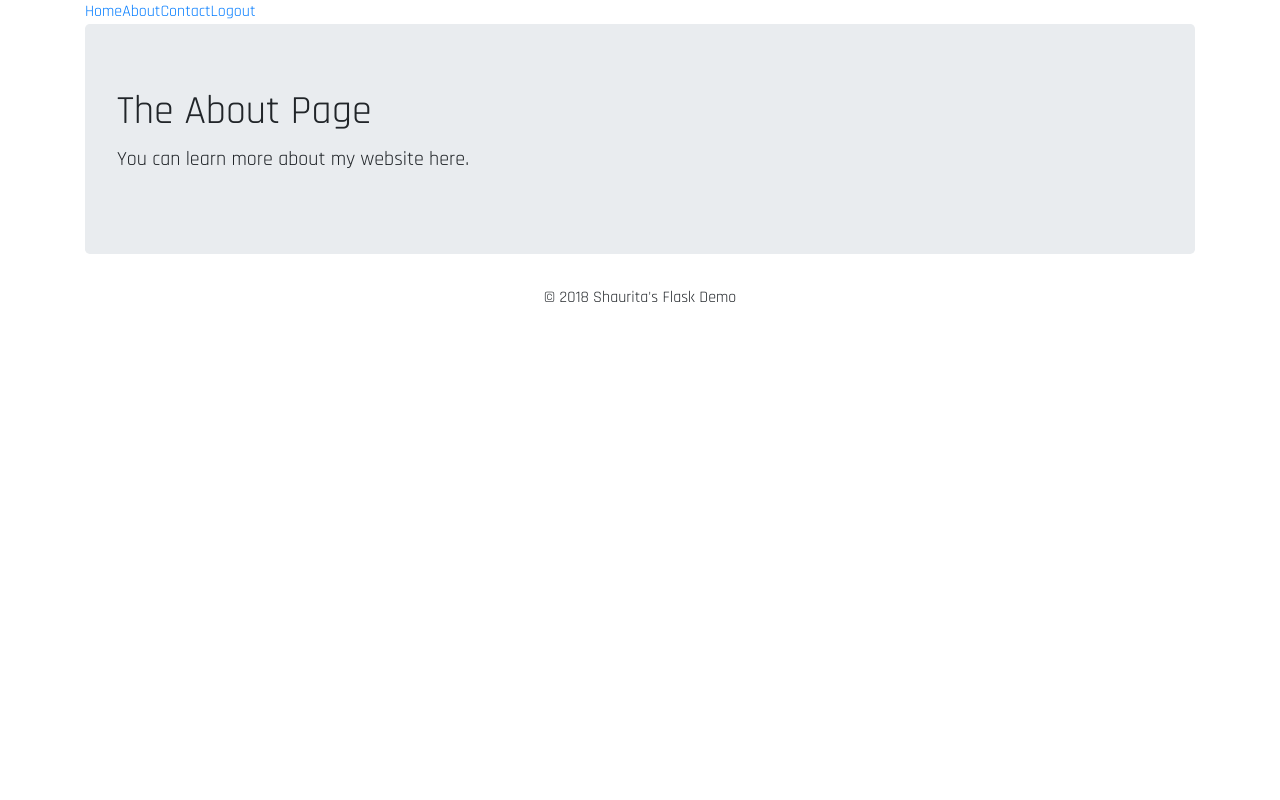
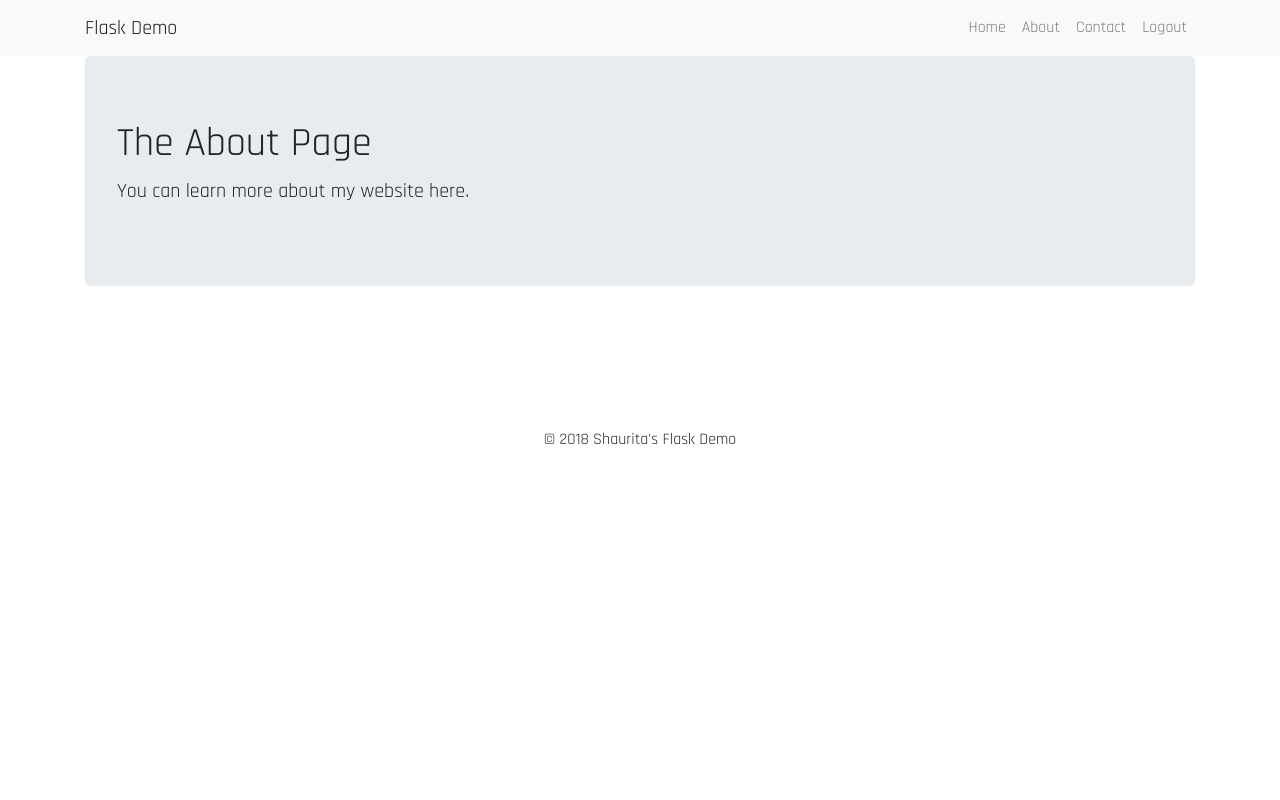
Before and after one commit to sdhutchins/flask-demo, a Flask app: page /about in a window 1280 px wide. Run offline with Flask 3, Linux system fonts and the light colour scheme; the visitor is signed in with stand-in values (Sample User, id 1); some libraries are stand-ins or nearby versions.

Commit message:
No nav on login.

```diff
--- a/app/templates/base.html
+++ b/app/templates/base.html
@@ -6,9 +6,6 @@
     <link rel="stylesheet" href="https://fonts.googleapis.com/css?family=Rajdhani">
     <!-- Bootstrap core CSS -->
     <link rel="stylesheet" href="{{ url_for('static', filename='css/bootstrap.min.css') }}">
-    <!-- jQuery and Popper.js -->
-    <script src="https://code.jquery.com/jquery-3.3.1.slim.min.js" integrity="sha384-q8i/X+965DzO0rT7abK41JStQIAqVgRVzpbzo5smXKp4YfRvH+8abtTE1Pi6jizo" crossorigin="anonymous"></script>
-<script src="https://cdnjs.cloudflare.com/ajax/libs/popper.js/1.14.6/umd/popper.min.js" integrity="sha384-wHAiFfRlMFy6i5SRaxvfOCifBUQy1xHdJ/yoi7FRNXMRBu5WHdZYu1hA6ZOblgut" crossorigin="anonymous"></script>
     <!-- Add a favicon -->
     <link rel="shortcut icon" href="{{ url_for('static', filename='favicon.ico') }}">
     <style>
@@ -16,25 +13,54 @@
       footer,header,hgroup,main,menu,nav,section,summary{
     font-family: 'Rajdhani', sans-serif;
       }
+      html, body {
+        height: 100%;
+      }
+      body {
+        display: flex;
+        flex-direction: column;
+      }
+      .container {
+        flex: 1;
+      }
     </style>
     </head>
   <body>
+    {% block navbar %}
+    <nav class="navbar navbar-expand-lg navbar-light bg-light">
+      <div class="container">
+        <a class="navbar-brand" href="{{ url_for('main.index') }}">Flask Demo</a>
+        {% if session.get('logged_in') %}
+        <div class="navbar-nav ml-auto">
+          <a class="nav-link" href="{{ url_for('main.index') }}">Home</a>
+          <a class="nav-link" href="{{ url_for('main.about') }}">About</a>
+          <a class="nav-link" href="{{ url_for('main.contact') }}">Contact</a>
+          <a class="nav-link" href="{{ url_for('main.logout') }}">Logout</a>
+        </div>
+        {% endif %}
+      </div>
+    </nav>
+    {% endblock %}
     <div class="container">
-      <div class="header clearfix">
-        <nav>
-          <ul class="nav nav-pills pull-right">
-            {% if session['logged_in'] == True %}
-            <li role="presentation"><a href="/">Home</a></li>
-            <li role="presentation"><a href="/about">About</a></li>
-            <li role="presentation"><a href="/contact">Contact</a></li>
-            <li role="presentation"><a href="/logout">Logout</a></li>
-            {% endif %}
-          </ul>
-        </nav>
-      </div>
+      {% with messages = get_flashed_messages() %}
+        {% if messages %}
+          <div class="alert alert-info alert-dismissible fade show" role="alert">
+            {% for message in messages %}
+              {{ message }}
+            {% endfor %}
+            <button type="button" class="close" data-dismiss="alert" aria-label="Close">
+              <span aria-hidden="true">&times;</span>
+            </button>
+          </div>
+        {% endif %}
+      {% endwith %}
       {% block body %}
       {% endblock %}
     </div> <!-- /container -->
   <footer class="container" style="text-align: center;">© 2018 Shaurita's Flask Demo</footer>
+    <!-- jQuery, Popper.js, and Bootstrap JS -->
+    <script src="https://code.jquery.com/jquery-3.3.1.slim.min.js" integrity="sha384-q8i/X+965DzO0rT7abK41JStQIAqVgRVzpbzo5smXKp4YfRvH+8abtTE1Pi6jizo" crossorigin="anonymous"></script>
+    <script src="https://cdnjs.cloudflare.com/ajax/libs/popper.js/1.14.6/umd/popper.min.js" integrity="sha384-wHAiFfRlMFy6i5SRaxvfOCifBUQy1xHdJ/yoi7FRNXMRBu5WHdZYu1hA6ZOblgut" crossorigin="anonymous"></script>
+    <script src="{{ url_for('static', filename='js/bootstrap.min.js') }}"></script>
 </body>
 </html>
```
